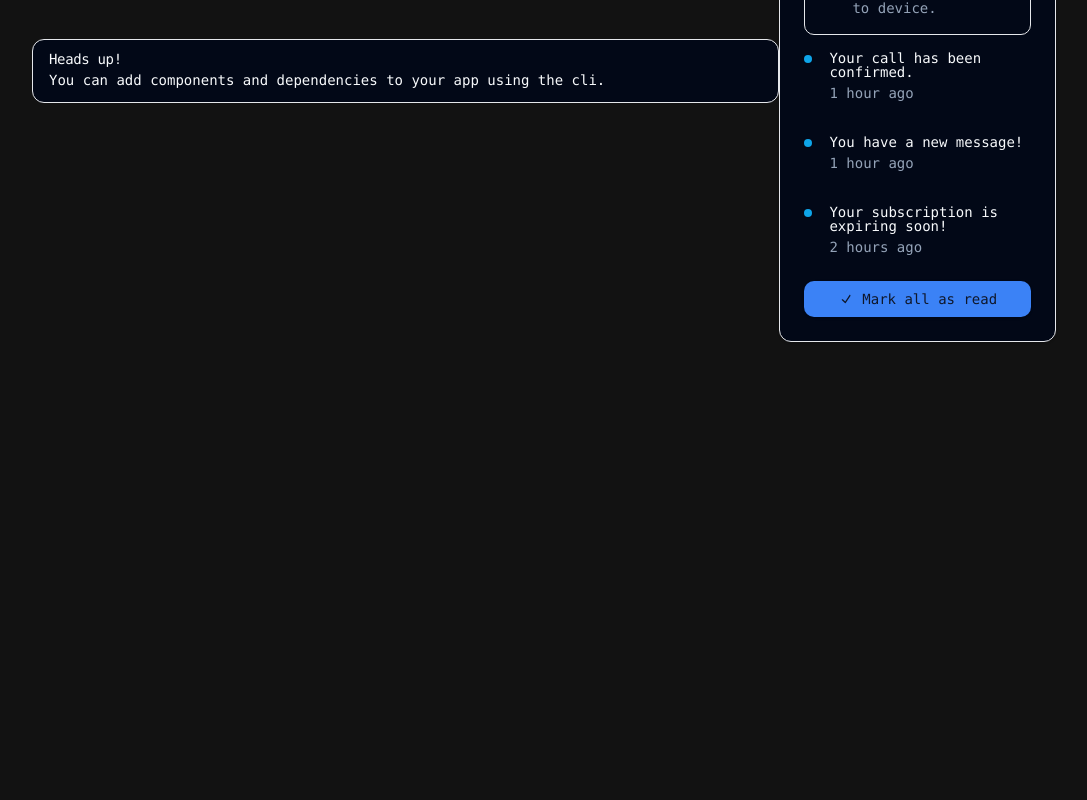
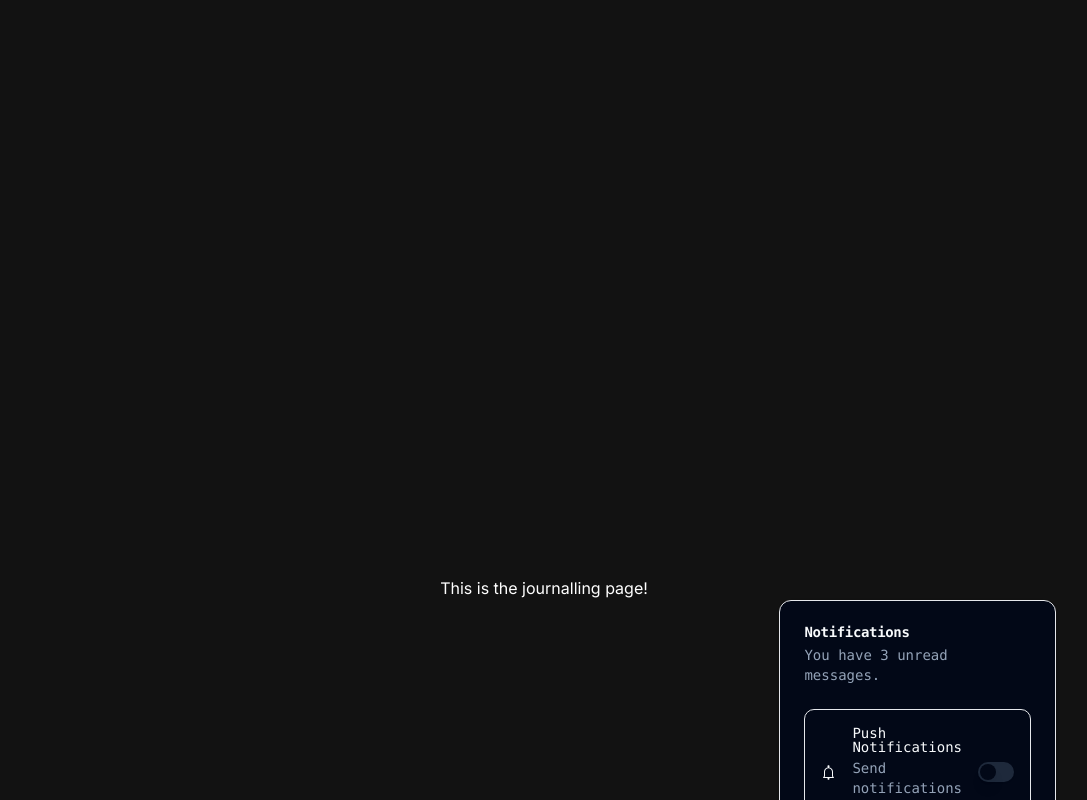
Before and after one commit to abeeto/BCHacks2024, a Next.js app in the folder space-journal/: page / in a window 1280 px wide. Shown: the part 1800-2600 px from the top of the page, without its empty margins (96-1183 px from the left). Before the commit the page ends 2238 px from the top, so only its background shows below. Built offline with nearby package versions, Linux system fonts and the light colour scheme.

Commit message:
add journal

```diff
--- /dev/null
+++ b/space-journal/src/app/journal.tsx
@@ -0,0 +1,14 @@
+'use client'
+import React, { useState } from 'react';
+
+const journal = () => {
+
+  return (
+    <div className="flex min-h-screen flex-col items-center justify-between flex .h-screen">
+      <div id="journal" className="align-top"></div>
+      <p className ="align-top">This is the journalling page!</p>
+    </div>
+  );
+};
+
+export default journal;
--- a/space-journal/src/app/page.tsx
+++ b/space-journal/src/app/page.tsx
@@ -7,6 +7,7 @@ import {
 } from "@/components/ui/accordion"
 import WelcomePage from "./hello"
 import HobbyPage from "./hobby"
+import JournalPage from "./journal"
 import { Alert, AlertDescription, AlertTitle } from "@/components/ui/alert"
 import { CardDemo } from "@/components/ui/card-demo";
 export default function Home() {
@@ -14,6 +15,7 @@ export default function Home() {
     <main className="flex min-h-screen flex-col items-center justify-between pb-24">
       <WelcomePage/>
       <HobbyPage/>
+      <JournalPage/>
       <div className="z-10 max-w-5xl w-full items-center justify-between font-mono text-sm lg:flex">
         <Alert>
             <AlertTitle>Heads up!</AlertTitle>
```
